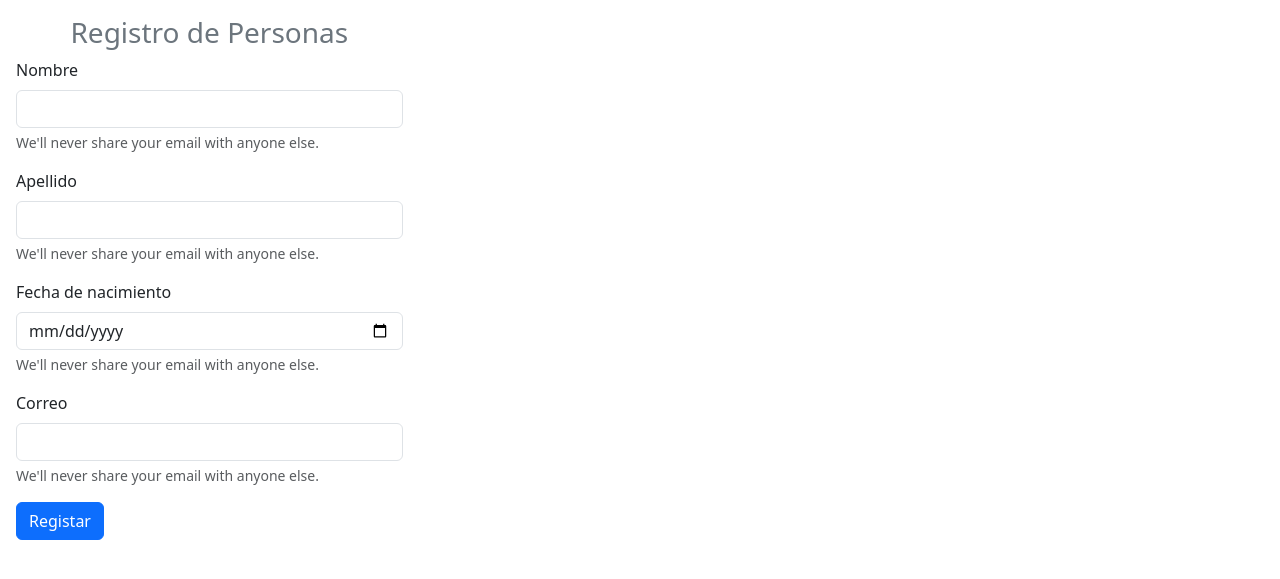
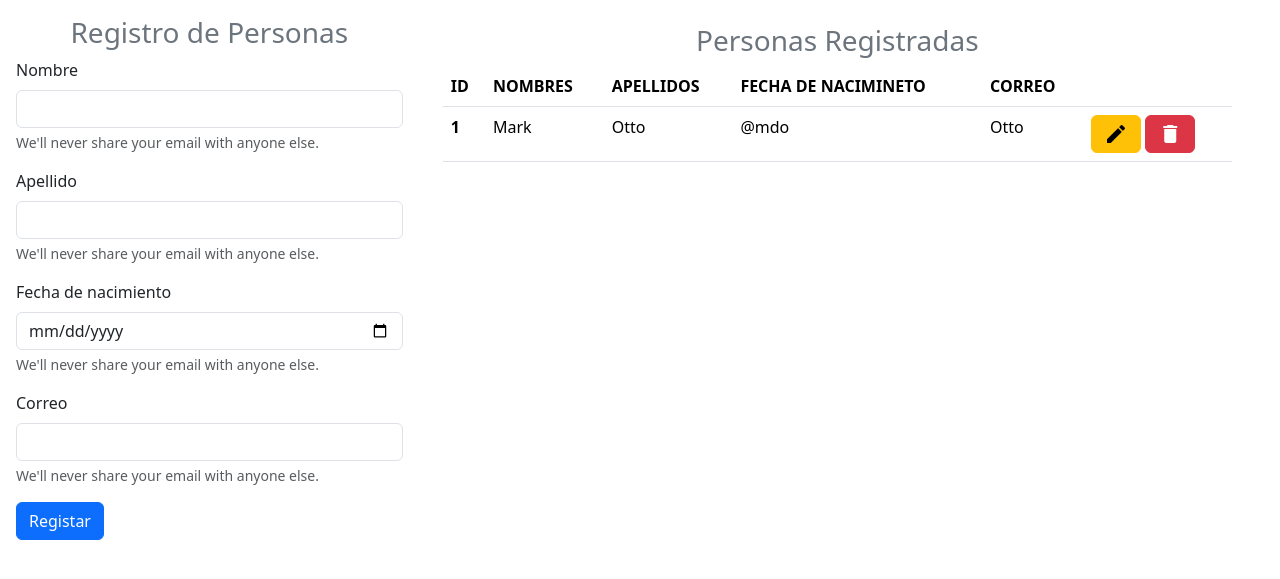
Before and after one commit to Alfred010101/CRUD_php_y_mysql_01, a PHP site: page / in a window 1280 px wide. Shown: the top 579 px of the page. Run offline with PHP 8.4, Linux system fonts and the light colour scheme.

Commit message:
Tabla de registros Interfaz

```diff
--- a/index.php
+++ b/index.php
@@ -5,6 +5,7 @@
     <meta name="viewport" content="width=device-width, initial-scale=1.0">
     <title>CRUD con php y mysql</title>
     <link href="https://cdn.jsdelivr.net/npm/bootstrap@5.3.3/dist/css/bootstrap.min.css" rel="stylesheet" integrity="sha384-QWTKZyjpPEjISv5WaRU9OFeRpok6YctnYmDr5pNlyT2bRjXh0JMhjY6hW+ALEwIH" crossorigin="anonymous">
+    <link href="https://fonts.googleapis.com/icon?family=Material+Icons" rel="stylesheet">
 </head>
 <body>
     <div class="container-fluid row">
@@ -32,6 +33,34 @@
             </div>
             <button type="submit" class="btn btn-primary" name="btnRegistar" value="OK">Registar</button>
         </form>
+        <div class="col-8 p-4">
+            <h3 class="text-center text-secondary">Personas Registradas</h3>
+            <table class="table">
+                <thead class="bg-info">
+                    <tr>
+                        <th scope="col">ID</th>
+                        <th scope="col">NOMBRES</th>
+                        <th scope="col">APELLIDOS</th>
+                        <th scope="col">FECHA DE NACIMINETO</th>
+                        <th scope="col">CORREO</th>
+                        <th scope="col"></th>
+                    </tr>
+                </thead>
+                <tbody>
+                    <tr>
+                        <th scope="row">1</th>
+                        <td>Mark</td>
+                        <td>Otto</td>
+                        <td>@mdo</td>
+                        <td>Otto</td>
+                        <td>
+                            <span class="material-icons btn btn-small btn-warning" title="Editar">edit</span>
+                            <span class="material-icons btn btn-small btn-danger" title="Eliminar">delete</span>
+                        </td>
+                    </tr>
+                </tbody>
+            </table>
+        </div>
     </div>
     <script src="https://cdn.jsdelivr.net/npm/bootstrap@5.3.3/dist/js/bootstrap.bundle.min.js" integrity="sha384-YvpcrYf0tY3lHB60NNkmXc5s9fDVZLESaAA55NDzOxhy9GkcIdslK1eN7N6jIeHz" crossorigin="anonymous"></script>
 </body>
```
